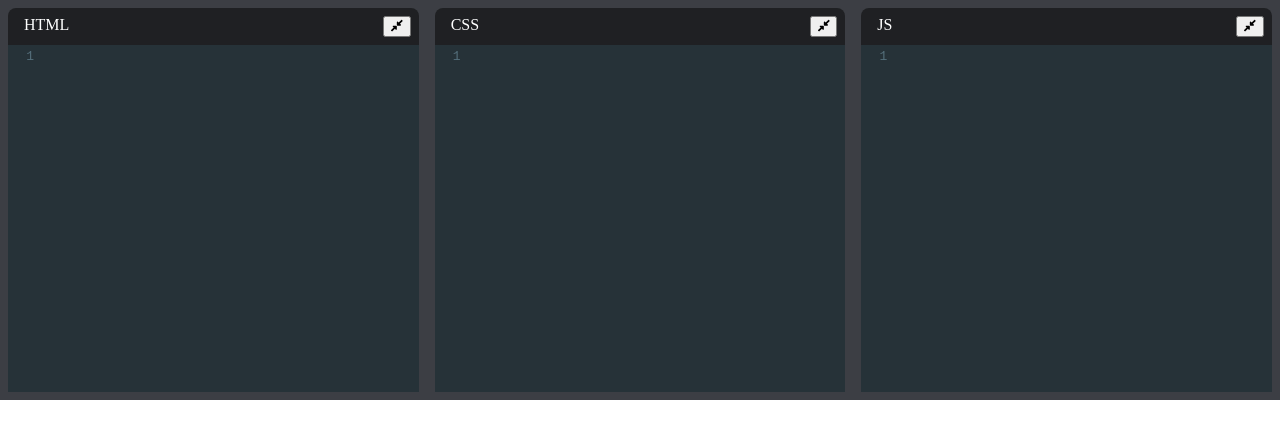
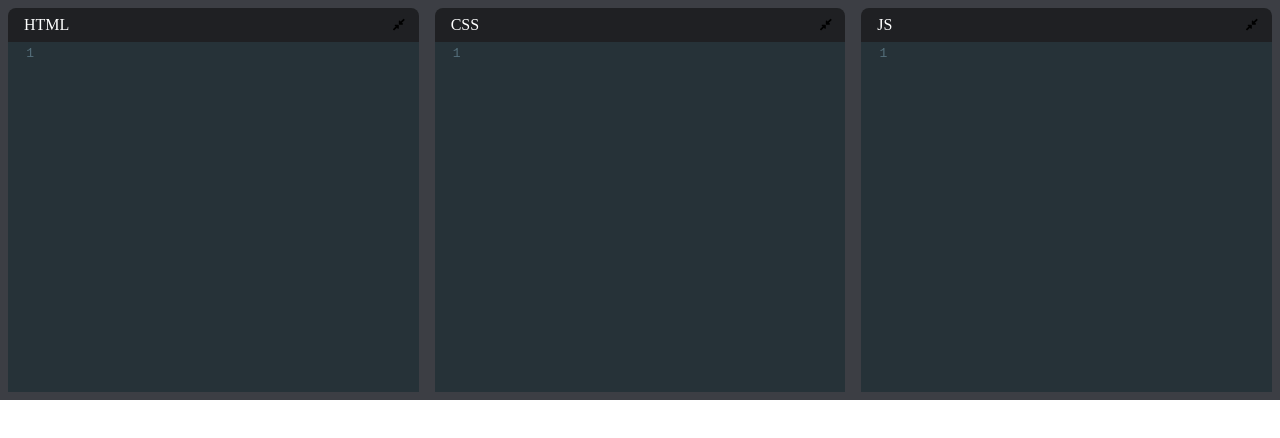
Before and after one commit to b-dalton/codepen-react-app, a React (Create React App) app: page / in a window 1280 px wide. Shown: the top 438 px of the page. Built offline with nearby package versions, Linux system fonts and the light colour scheme.

Commit message:
add styling for compress/expand (o/c) button

```diff
--- a/src/components/Editor.js
+++ b/src/components/Editor.js
@@ -28,6 +28,8 @@ export default function Editor(props) {
             <div className="editor-title">
                 {displayName}
                 <button
+                    type="button"
+                    className="expand-collapse-button"
                     onClick={() => setOpen(prevOpen => !prevOpen)}
                 >
                     <FontAwesomeIcon icon={open ? faCompressAlt : faExpandAlt} />
--- a/src/index.css
+++ b/src/index.css
@@ -26,6 +26,7 @@ body {
 
 .editor-container.collapsed .CodeMirror-scroll {
     position: absolute;
+    overflow: hidden;
 }
 
 .editor-title {
@@ -48,3 +49,10 @@ body {
 .CodeMirror {
     height: 100% !important;
 }
+
+.expand-collapse-button {
+    margin-left: .5rem;
+    background: none;
+    border: none;
+    cursor: pointer;
+}
```
